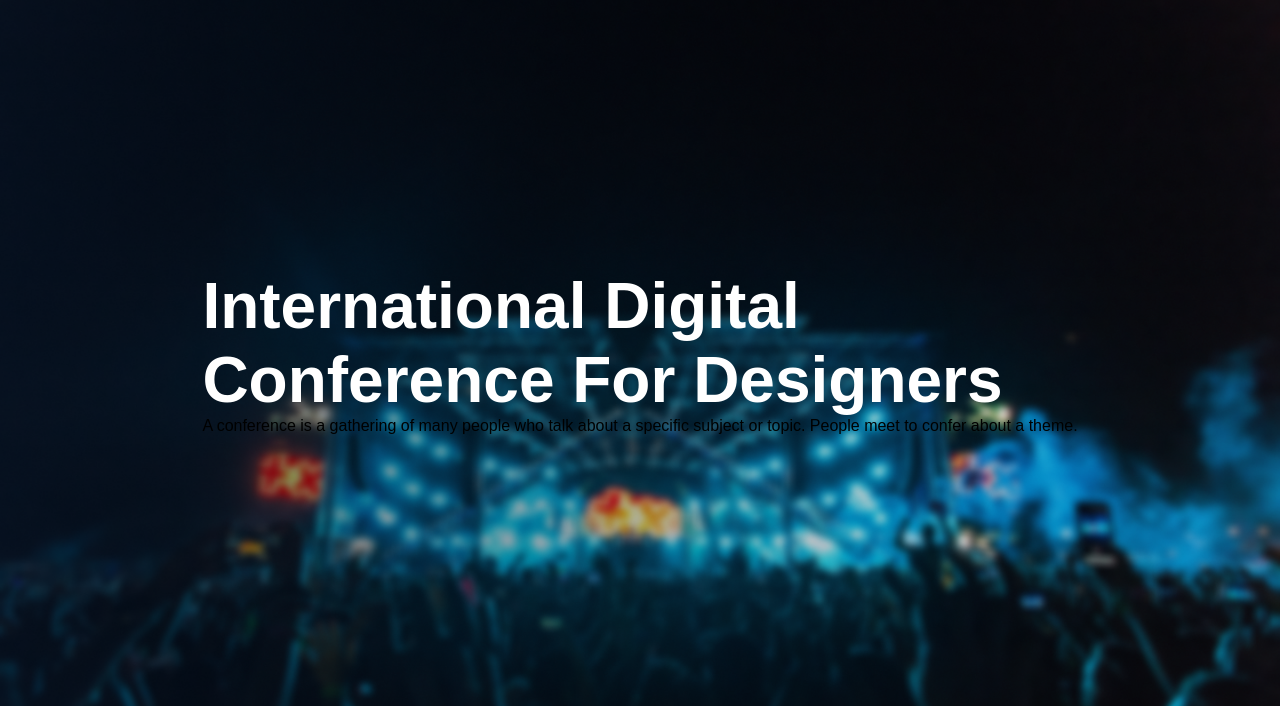
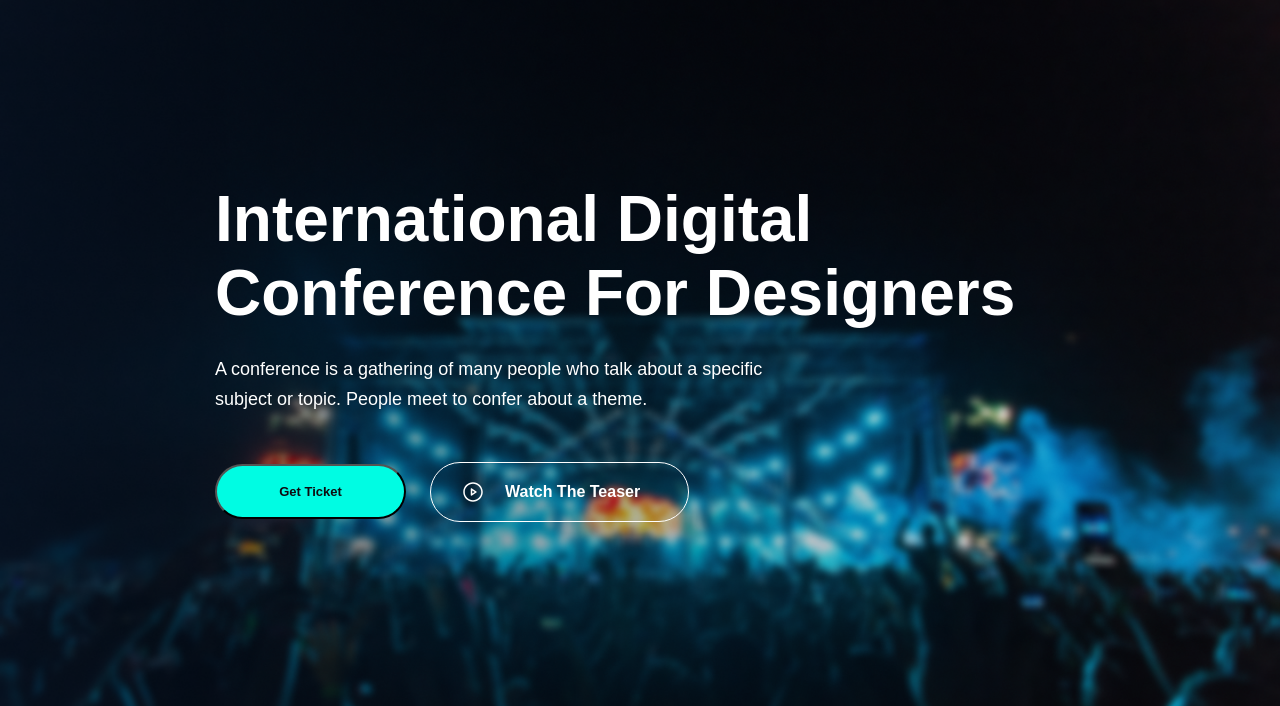
Before and after one commit to shaxboz00/project, a plain HTML site: page index.html in a window 1280 px wide. Shown: the part 94-800 px from the top of the page. Drawn offline with Linux system fonts and the light colour scheme.

Commit message:
html button add css style add

```diff
--- a/index.html
+++ b/index.html
@@ -27,10 +27,22 @@
             <div class="text">
                 <h1>
                     International Digital Conference For Designers
-                   </h1>
+                </h1>
                    <p>
                     A conference is a gathering of many people who talk about a specific subject or topic. People meet to confer about a theme.
                    </p>
+                   <div class="buttons">
+                    <button class="button-1">
+                        Get Ticket
+                    </button>
+                     <button class="button-2">
+                        <svg xmlns="http://www.w3.org/2000/svg" width="24" height="24" viewBox="0 0 24 24" fill="none">
+                            <path fill-rule="evenodd" clip-rule="evenodd" d="M12 3.75C7.44365 3.75 3.75 7.44365 3.75 12C3.75 16.5563 7.44365 20.25 12 20.25C16.5563 20.25 20.25 16.5563 20.25 12C20.25 7.44365 16.5563 3.75 12 3.75ZM2.25 12C2.25 6.61522 6.61522 2.25 12 2.25C17.3848 2.25 21.75 6.61522 21.75 12C21.75 17.3848 17.3848 21.75 12 21.75C6.61522 21.75 2.25 17.3848 2.25 12Z" fill="white"/>
+                            <path fill-rule="evenodd" clip-rule="evenodd" d="M10.1461 8.33875C10.39 8.20823 10.6859 8.22254 10.916 8.37596L15.416 11.376C15.6247 11.5151 15.75 11.7492 15.75 12C15.75 12.2508 15.6247 12.4849 15.416 12.624L10.916 15.624C10.6859 15.7775 10.39 15.7918 10.1461 15.6613C9.90224 15.5307 9.75 15.2766 9.75 15V9C9.75 8.7234 9.90224 8.46926 10.1461 8.33875ZM11.25 10.4014V13.5986L13.6479 12L11.25 10.4014Z" fill="white"/>
+                          </svg>
+                          Watch The Teaser
+                     </button>
+                </div>
             </div>
         </section>
     </div>
--- a/style.css
+++ b/style.css
@@ -76,3 +76,38 @@ h1{
   font-weight: 600;
   color: white;
 }
+
+p{
+    width: 558px;
+    font-size: 18px;
+    color: rgba(255, 255, 255, 1);
+    padding-top: 24px;
+    line-height: 30px;
+}
+
+.buttons {
+  display: flex;
+  align-items: center;
+  gap: 24px;
+  margin-top: 48px;
+}
+
+.button-1{
+    width: 191px;
+    height: 55px;
+    padding: 18px 59px;
+    font-size: 13px;
+}
+
+.button-2 {
+    width: 259px;
+    height: 60px;
+    color: white;
+    padding: 18px 30px;
+    background-color: transparent;
+    border: 1px solid white;
+    display: flex;
+    align-items: center;
+    gap: 20px;
+
+}
```
